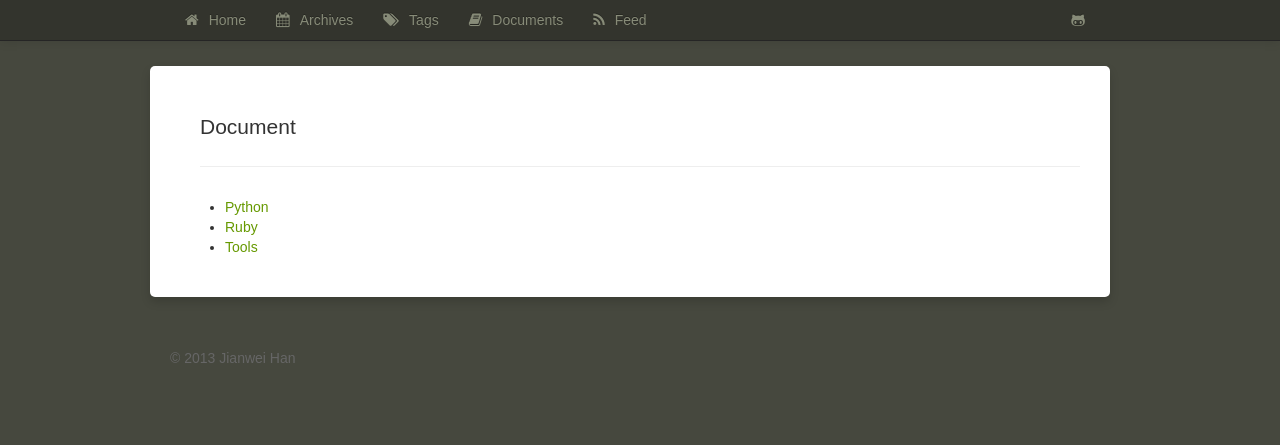
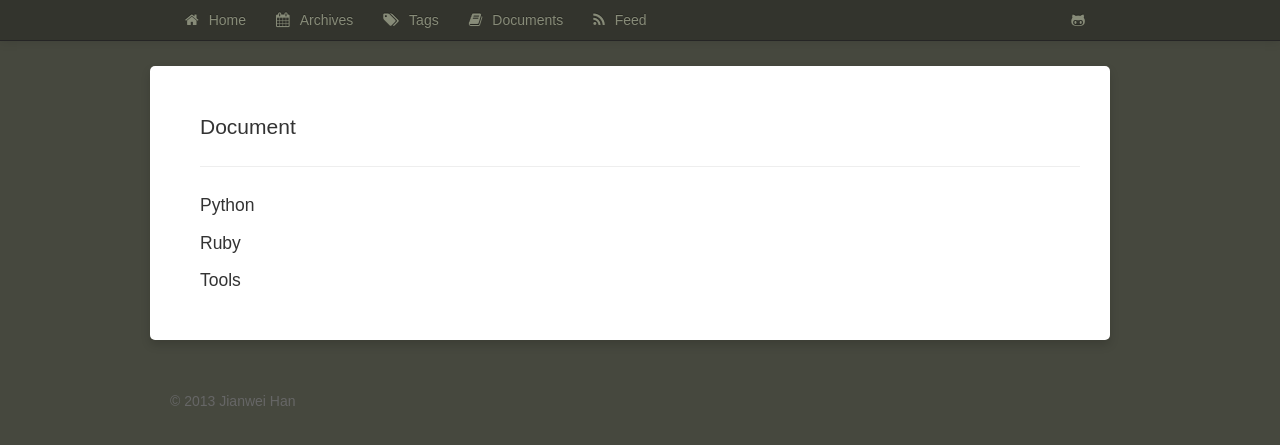
Before and after one commit to hanjianwei/hanjianwei.github.io, a Jekyll site: the page built from docs/index.md, in a window 1280 px wide. Shown: the top 445 px of the page. Built offline with Jekyll 4.4.1, drawn with Linux system fonts in a browser that asks for light colours; Markdown is read by kramdown in place of the engine named in the settings.

Commit message:
Change doc lists to headings

```diff
--- a/docs/index.md
+++ b/docs/index.md
@@ -3,6 +3,6 @@ title: Document
 layout: page
 ---
 
-- [Python](./python)
-- [Ruby](./ruby)
-- [Tools](./tools)
+## [Python](./python)
+## [Ruby](./ruby)
+## [Tools](./tools)
```
